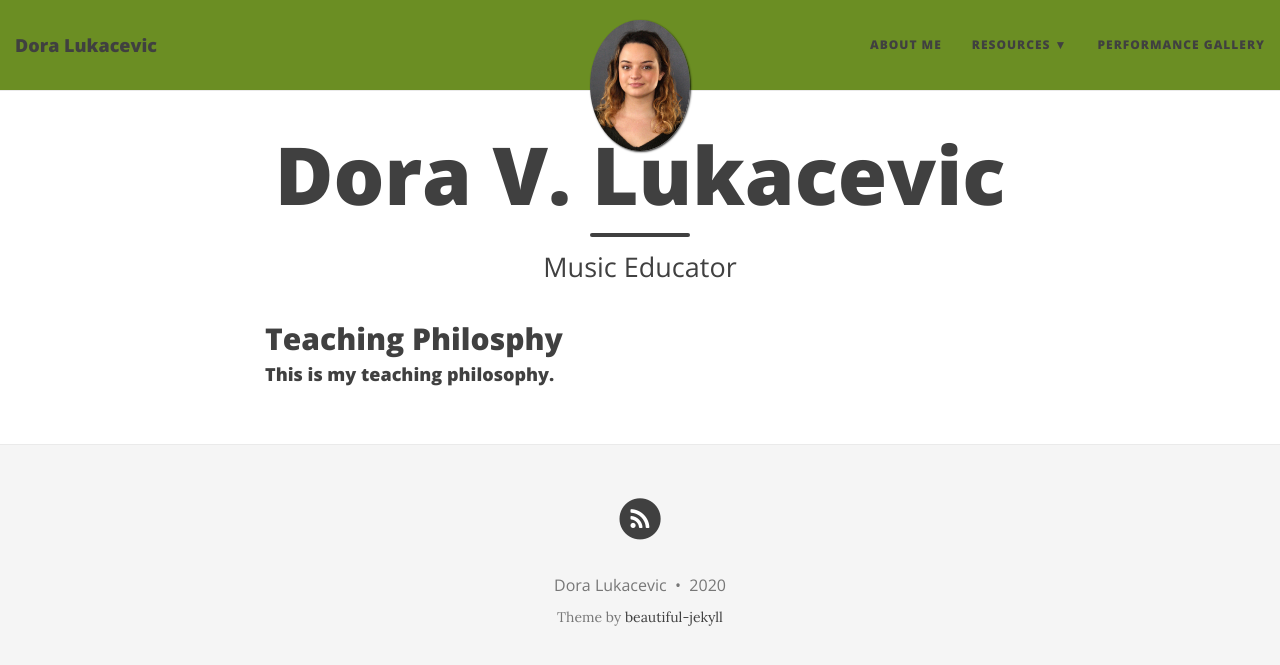
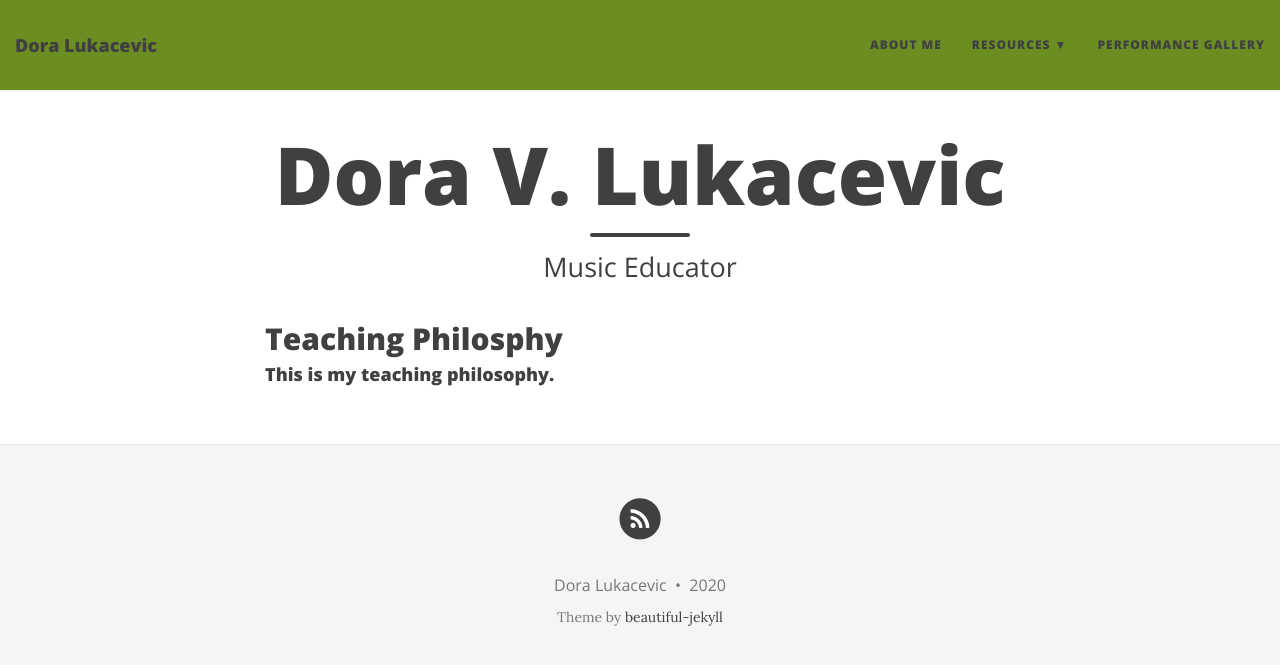
Before and after one commit to dlukacevic/dlukacevic.github.io, a Jekyll site: the page built from index.md, in a window 1280 px wide. Shown: the top 665 px of the page. Built offline with Jekyll 4.4.1, drawn with Linux system fonts in a browser that asks for light colours; nearby versions of some CDN libraries; the list of posts is cut into pages by our own code.

Commit message:
Update _config.yml

```diff
--- a/_config.yml
+++ b/_config.yml
@@ -181,7 +181,7 @@ defaults:
       path: "" # all files
     values:
       layout: "page"
-      show-avatar: true
+      show-avatar: false
 
 # Use tags index page and make tags on each post clickable
 link-tags: true
```
